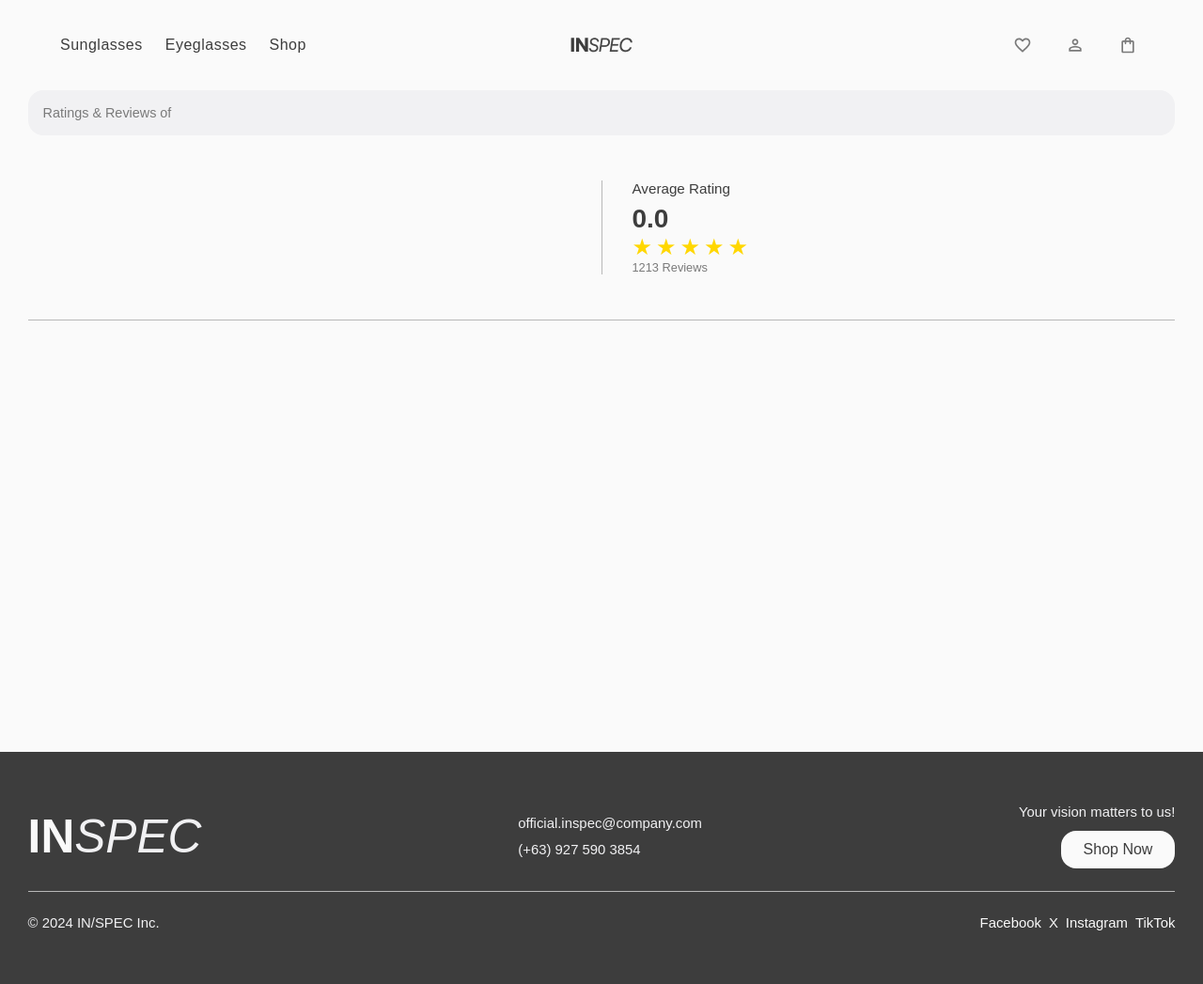
After one commit to mel-adry-olivo/dev, a PHP site: page /review.php in a window 1280 px wide. The commit adds this page. Shown: the whole page at 94% size. Run offline with PHP 8.4, Linux system fonts and the light colour scheme; data that the repository does not hold is empty; some web fonts are replaced.

Commit message:
initial review

```diff
--- a/assets/js/components/bag.js
+++ /dev/null
@@ -1,3 +0,0 @@
-import { toggleActionMenu } from './action-menu.js';
-
-export { initBag };
--- a/assets/js/pages/product.js
+++ b/assets/js/pages/product.js
@@ -1,11 +1,14 @@
 import initHeader from '../components/header.js';
 import initCarousel from '../components/product-carousel.js';
 import { initActionMenu } from '../components/action-menu.js';
-import { initFavorites } from '../components/product.js';
+import { initFavorites, initBag } from '../components/product.js';
+import { initReview } from './review.js';
 
 window.onload = () => {
   initHeader();
   initCarousel();
   initActionMenu();
   initFavorites();
+  initBag();
+  initReview();
 };
--- a/assets/styles/global/global.css
+++ b/assets/styles/global/global.css
@@ -135,7 +135,7 @@ input {
   width: 18rem;
   display: flex;
   flex-direction: column;
-  gap: 2rem;
+  gap: 1rem;
   color: var(--clr-gray-300);
   transition: all 0.3s ease;
 }
--- /dev/null
+++ b/assets/styles/review.css
@@ -0,0 +1,95 @@
+.review {
+  min-height: calc(100vh - 6rem);
+  margin-top: 6rem;
+}
+
+.review__header {
+  border-bottom: 1px solid var(--clr-gray-100);
+}
+
+.review__header-title {
+  display: block;
+  padding-block: 1rem;
+  font-size: 0.9rem;
+  padding-inline: 1rem;
+  font-weight: 500;
+  background-color: var(--clr-surface);
+  border-radius: 1rem;
+  color: var(--clr-gray-200);
+}
+
+.review__statistics-ratings {
+  padding-inline: 0.75rem;
+  padding-block: 3rem;
+  display: flex;
+}
+
+.review__statistics-ratings > * {
+  flex: 1;
+  padding-inline: 2rem;
+  display: flex;
+  flex-direction: column;
+  justify-content: center;
+}
+
+.product-data {
+  display: flex;
+  flex-direction: column;
+  border-right: 1px solid var(--clr-gray-100);
+}
+
+.product-data > .image {
+  object-fit: contain;
+  width: 10rem;
+  padding-block: 1rem;
+}
+
+.product-data > .brand {
+  font-size: 0.9rem;
+  color: var(--clr-gray-200);
+}
+
+.review__statistics-average {
+  display: flex;
+  flex-direction: column;
+  gap: 0.5rem;
+  justify-content: flex-end;
+}
+
+.review__average-label {
+  font-size: 0.95rem;
+  font-weight: 500;
+  color: var(--clr-gray-300);
+}
+
+.rating-wrapper {
+  display: flex;
+  flex-direction: column;
+  gap: 0.25sssssssssssssssssssssssssrem;
+}
+
+.rating-total {
+  font-size: 1.75rem;
+  font-weight: 600;
+  color: var(--clr-gray-300);
+}
+
+.rating-stars {
+  display: inline-flex;
+  gap: 0.25rem;
+}
+
+.rating-star {
+  display: inline-flex;
+  font-size: 1.5rem;
+  text-align: center;
+  vertical-align: middle;
+  color: gold;
+  width: fit-content;
+  height: fit-content;
+}
+
+.rating-subtitle {
+  font-size: 0.8rem;
+  color: var(--clr-gray-200);
+}
--- a/includes/style-loader.php
+++ b/includes/style-loader.php
@@ -14,6 +14,7 @@ $footer             = '<link href="./assets/styles/components/footer.css" rel="s
 $productCard        = '<link href="./assets/styles/components/product-card.css" rel="stylesheet"/>';
 $productCarousel    = '<link href="./assets/styles/components/product-carousel.css" rel="stylesheet"/>';
 $actionOverlay      = '<link href="./assets/styles/components/action-menu.css" rel="stylesheet"/>';
+$reviewForm         = '<link href="./assets/styles/components/review-form.css" rel="stylesheet"/>';
 
 $home               = '<link href="./assets/styles/home.css" rel="stylesheet"/>';
 $shop               = '<link href="./assets/styles/shop.css" rel="stylesheet"/>';
@@ -21,8 +22,10 @@ $productPage        = '<link href="./assets/styles/product.css" rel="stylesheet"
 $summary            = '<link href="./assets/styles/summary.css" rel="stylesheet"/>';
 $reservations       = '<link href="./assets/styles/reservations.css" rel="stylesheet"/>';
 $login              = '<link href="./assets/styles/login.css" rel="stylesheet"/>';
+$review             = '<link href="./assets/styles/review.css" rel="stylesheet"/>';
 
-echo $satoshi, $source_serif, $root, $global, $header, $footer, $productCard, $productCarousel, $actionOverlay;
+
+echo $satoshi, $source_serif, $root, $global, $header, $footer, $productCard, $productCarousel, $actionOverlay, $reviewForm;
 
 if($currentPage == 'index') {
     echo $home;
@@ -36,4 +39,6 @@ if($currentPage == 'index') {
     echo $summary, $reservations;
 } else if ($currentPage == 'login') {
     echo $login;
+} else if ($currentPage == 'review') {
+    echo $review;
 }
--- a/reservations.php
+++ b/reservations.php
@@ -66,6 +66,7 @@ $title = 'Reservations | INSPEC®';
     <div id="snackbar"></div>
     <div class="page-overlay confirm__overlay"></div>
     <div class="confirm__dialog">
+        <h6>Confirm</h6>
         <p class="confirm__message">Message</p>
         <div class="confirm__button-wrapper">
             <button class="confirm__cancel">Cancel</button>
--- /dev/null
+++ b/review.php
@@ -0,0 +1,68 @@
+<?php
+
+session_start();
+
+require './includes/templates.php';
+require './includes/icons.php';
+require './includes/config.php';
+require './includes/db-utils.php';
+
+
+if(isset($_GET['id'])) {
+    $id = $_GET['id'];
+    $product = getProductById($id);
+    $productAttributes = getProductAttributesByID($id);
+}
+$title = 'Review | INSPEC®';
+
+?>
+
+<!DOCTYPE html>
+<html lang="en">
+<head>
+    <meta charset="UTF-8">
+    <meta name="viewport" content="width=device-width, initial-scale=1.0">
+    <title><?php echo $title; ?></title>
+    <script type="module" src="./assets/js/pages/review.js" defer></script>
+    <link rel="shortcut icon" href="./assets/images/icons/favicon.ico" type="image/x-icon">
+    <?php require './includes/style-loader.php'?>
+</head>
+<body>
+<div class="wrapper">
+        <?php require './includes/components/header.php'?>
+        <?php require './includes/components/action-menu.php'?>
+        <section class="review">
+            <header class="review__header">
+                <span class="review__header-title">Ratings & Reviews of <?php echo $product['name']; ?></span>
+                <div class="review__statistics-ratings">
+                    <div class="product-data">
+                        <img class="image" src="<?php echo $product['image_main']?>" alt="">
+                        <span class="brand"><?php echo $product['brand']?></span>
+                        <span class="name"><?php echo $product['name']?></span>
+                    </div>
+                    <div class="review__statistics-average">
+                        <span class="review__average-label">Average Rating</span>
+                        <div class="rating-wrapper">
+                            <span class="rating-total">0.0</span>
+                            <div class="rating-stars">
+                                <span class="icon-container rating-star">&#9733</span>
+                                <span class="icon-container rating-star">&#9733</span>
+                                <span class="icon-container rating-star">&#9733</span>
+                                <span class="icon-container rating-star">&#9733</span>
+                                <span class="icon-container rating-star">&#9733</span>
+                            </div>
+                            <span class="rating-subtitle">1213 Reviews</span>
+                        </div>
+                    </div>
+                </div>
+            </header>
+            <main class="review__content">
+
+            </main>
+        </section>
+    </div>
+    <div id="snackbar"></div>
+    <?php require './includes/components/footer.php'?>
+
+</body>
+</html>
--- /dev/null
+++ b/routes/products/reviews.php
@@ -0,0 +1 @@
+<?php
--- a/summary.php
+++ b/summary.php
@@ -90,6 +90,7 @@ foreach($bag as $bagproduct) {
     <div id="snackbar"></div>
     <div class="page-overlay confirm__overlay"></div>
     <div class="confirm__dialog">
+        <h6>Confirm</h6>
         <p class="confirm__message">Message</p>
         <div class="confirm__button-wrapper">
             <button class="confirm__cancel">Cancel</button>
```
Also changed, not shown: assets/js/components/product.js (+15 -26 lines), assets/js/pages/review.js (added, +41 -0 lines), assets/styles/components/review-form.css (added, +78 -0 lines), assets/styles/product.css (+15 -0 lines), includes/components/review-form.php (added, +22 -0 lines), product.php (+11 -2 lines).
